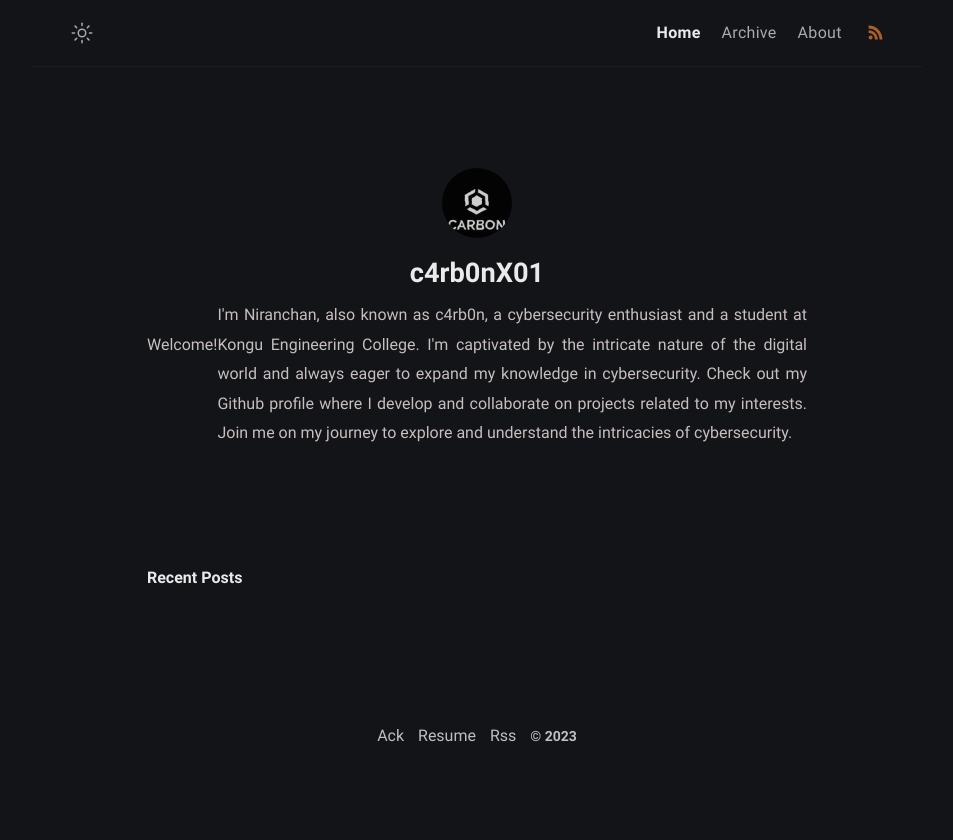
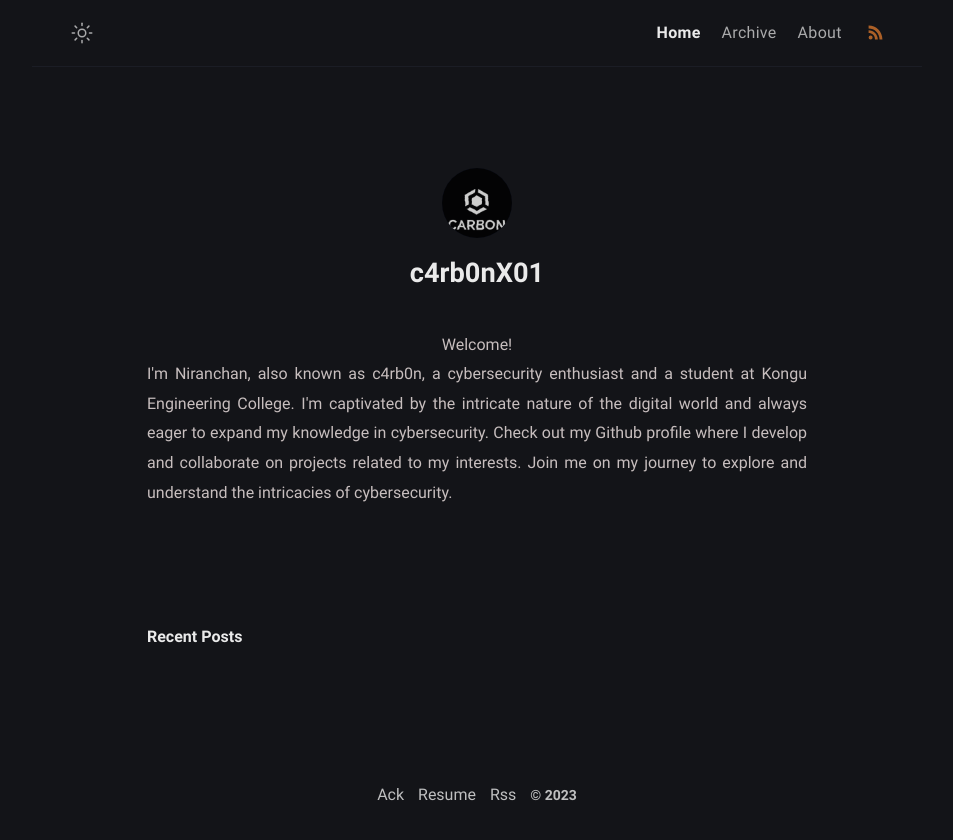
Before and after one commit to c4rb0nX01/c4rb0n.github.io, a Jekyll site: the page built from index.md, in a window 1280 px wide. Shown: the top 840 px of the page, without its empty margins (163-1116 px from the left). Built offline with Jekyll 4.4.1, drawn with Linux system fonts in a browser that asks for light colours.

Commit message:
Update _config.yml

```diff
--- a/_config.yml
+++ b/_config.yml
@@ -12,10 +12,10 @@ mode: dark # default theme "dark" | "light"
 author:
   name: c4rb0nX01 # author name
   bio: >- # tell to the world
-    <div class="center-justify">
     <div class="center-text">
     <br>Welcome!<br/>
     </div>
+    <div class="center-justify">
     I'm Niranchan, also known as c4rb0n, a cybersecurity enthusiast and a student at Kongu Engineering College. I'm captivated by the intricate nature of the digital world and always eager to expand my knowledge in cybersecurity. Check out my Github profile where I develop and collaborate on projects related to my interests. Join me on my journey to explore and understand the intricacies of cybersecurity.
     </div>
   username: c4rb0n # general username
```
